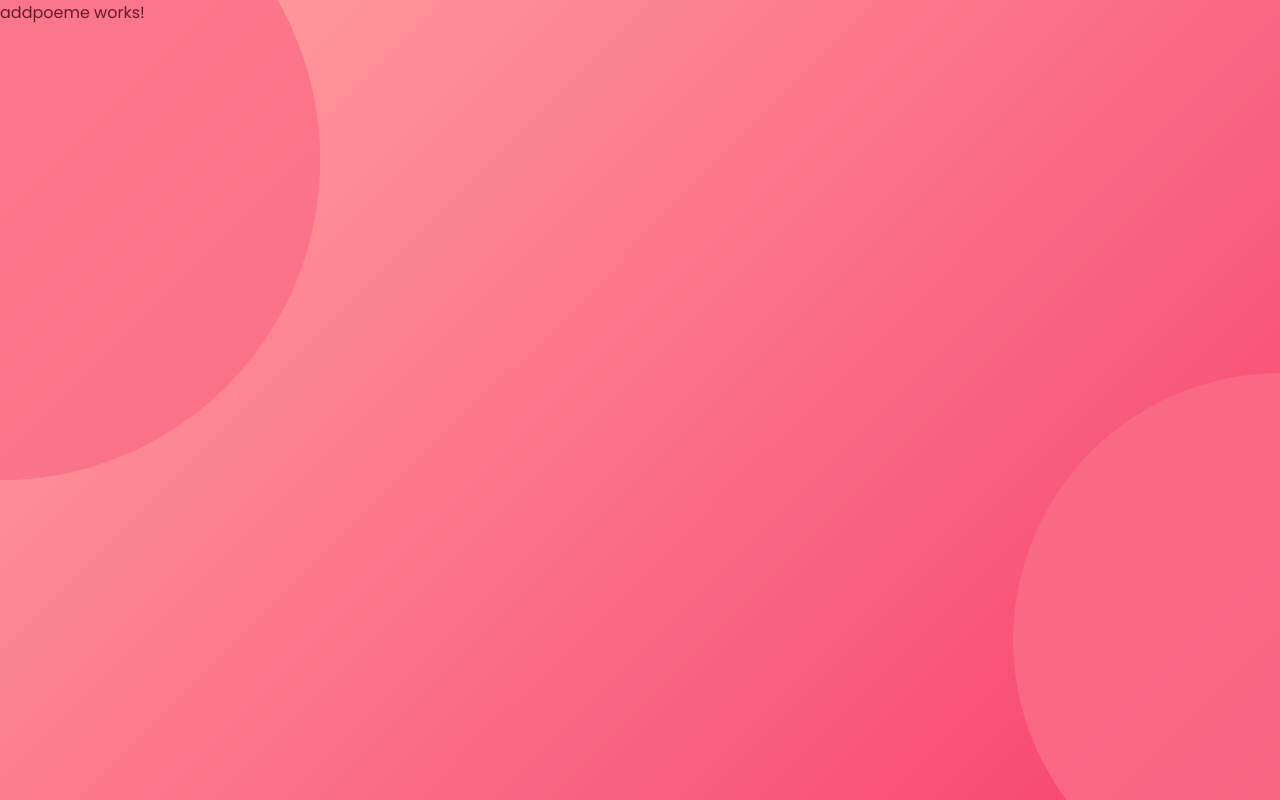
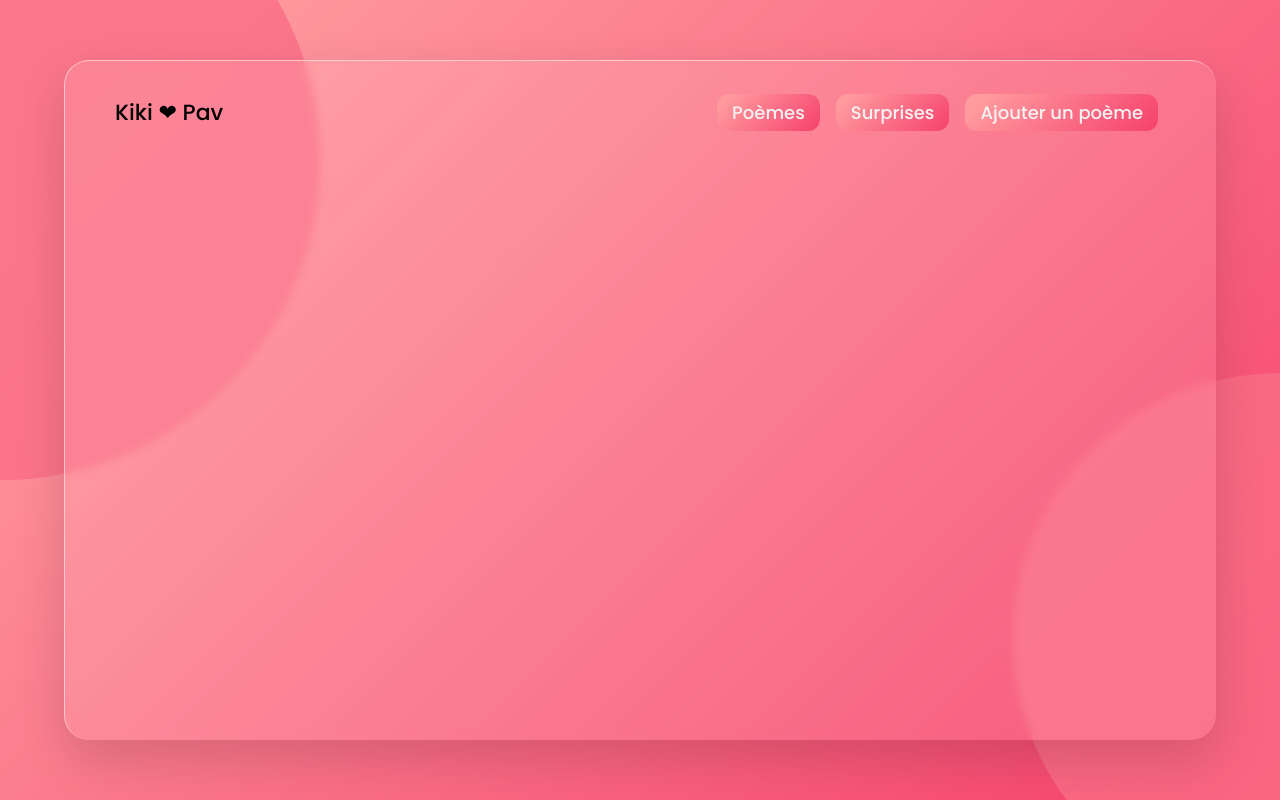
Before and after one commit to Pelpav/KanojoAngular, an Angular app: page /addpoeme in a window 1280 px wide. Built offline with nearby package versions, Linux system fonts and the light colour scheme.

Commit message:
Add Navbar to surprises and addpoemen

```diff
--- a/src/app/addpoeme/addpoeme.component.html
+++ b/src/app/addpoeme/addpoeme.component.html
@@ -1 +1,3 @@
-<p>addpoeme works!</p>
+<div class="main">
+  <app-navbar></app-navbar>
+</div>
--- a/src/app/surprises/surprises.component.html
+++ b/src/app/surprises/surprises.component.html
@@ -1 +1,3 @@
-<p>surprises works!</p>
+<div class="main">
+  <app-navbar></app-navbar>
+</div>
```
Also changed, not shown: src/app/addpoeme/addpoeme.component.ts (+6 -5 lines), src/app/surprises/surprises.component.ts (+6 -5 lines).
